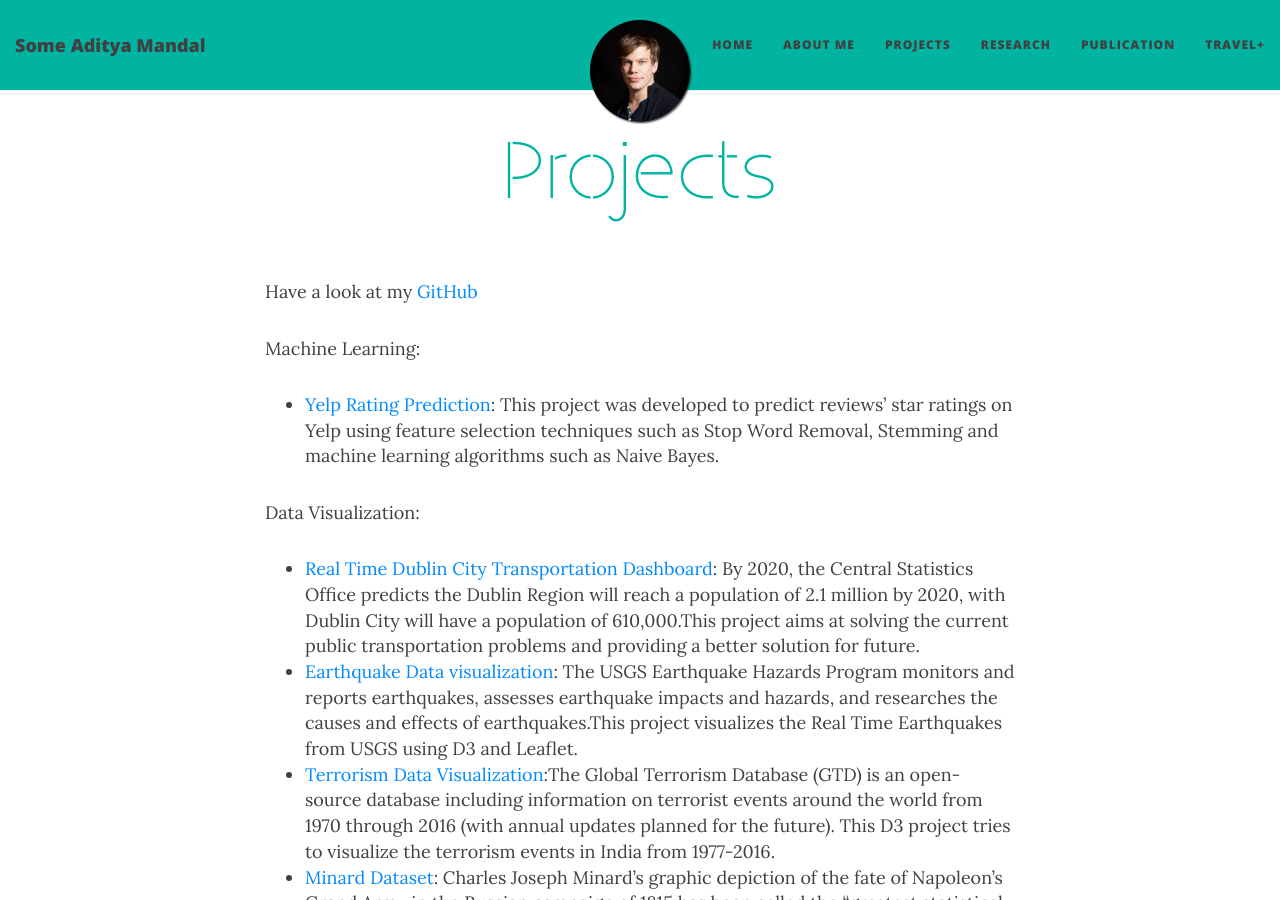
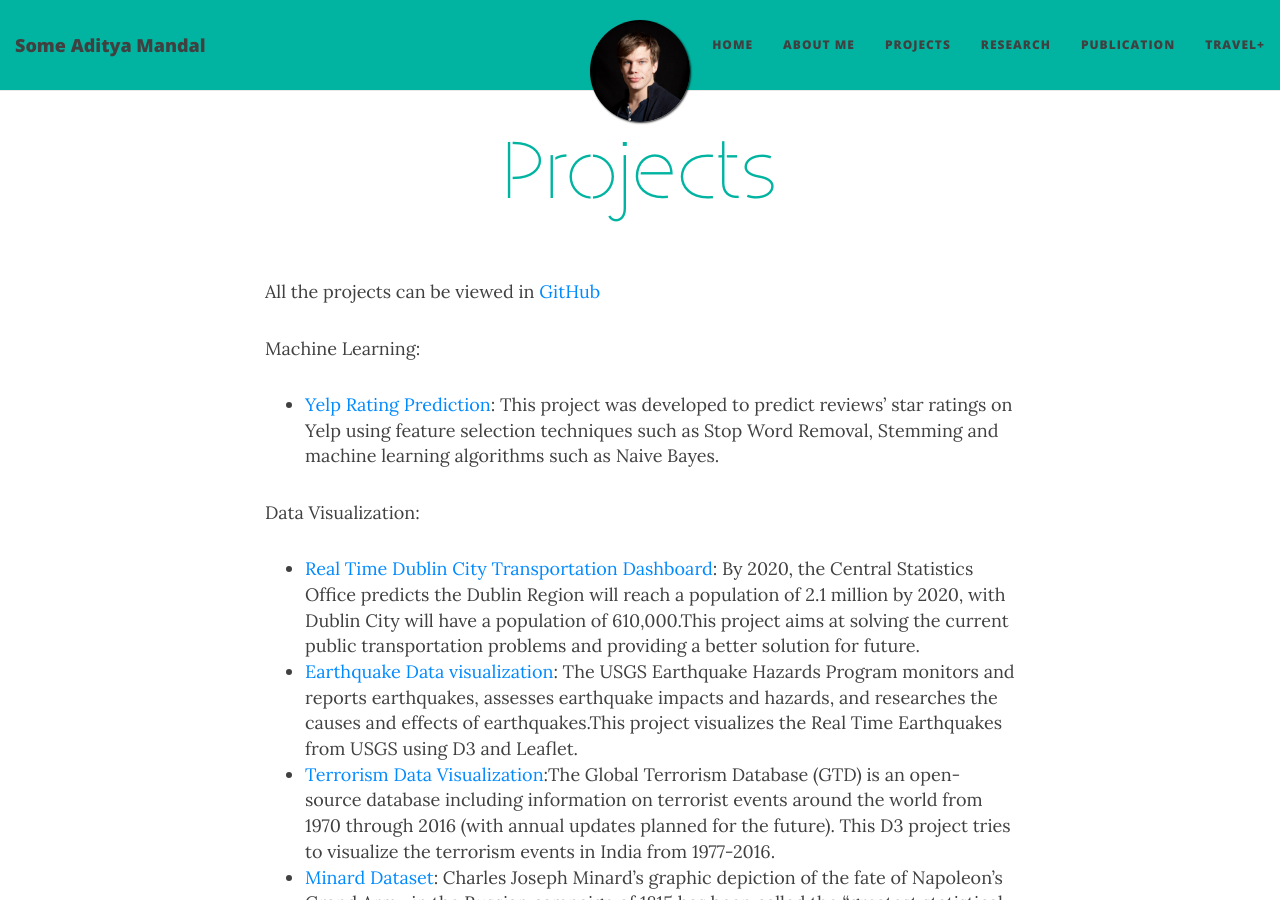
Before and after one commit to someaditya/someaditya.github.io, a Jekyll site: the page built from projects.md, in a window 1280 px wide and 900 px high. Built offline with Jekyll 4.4.1, drawn with Linux system fonts in a browser that asks for light colours; nearby versions of some CDN libraries.

Commit message:
update projetcs

```diff
--- a/projects.md
+++ b/projects.md
@@ -3,7 +3,7 @@ layout: page
 title: Projects
 ---
 
-Have a look at my [GitHub](https://github.com/someaditya/)
+All the projects can be viewed in [GitHub](https://github.com/someaditya/)
 
 Machine Learning:
 - [Yelp Rating Prediction](https://github.com/someaditya/Yelp-Rating-Prediction): This project was developed to predict reviews' star ratings on Yelp using feature selection techniques such as Stop Word Removal, Stemming and machine learning algorithms such as Naive Bayes.
```
Also changed, not shown: research.md (added, +6 -0 lines).
